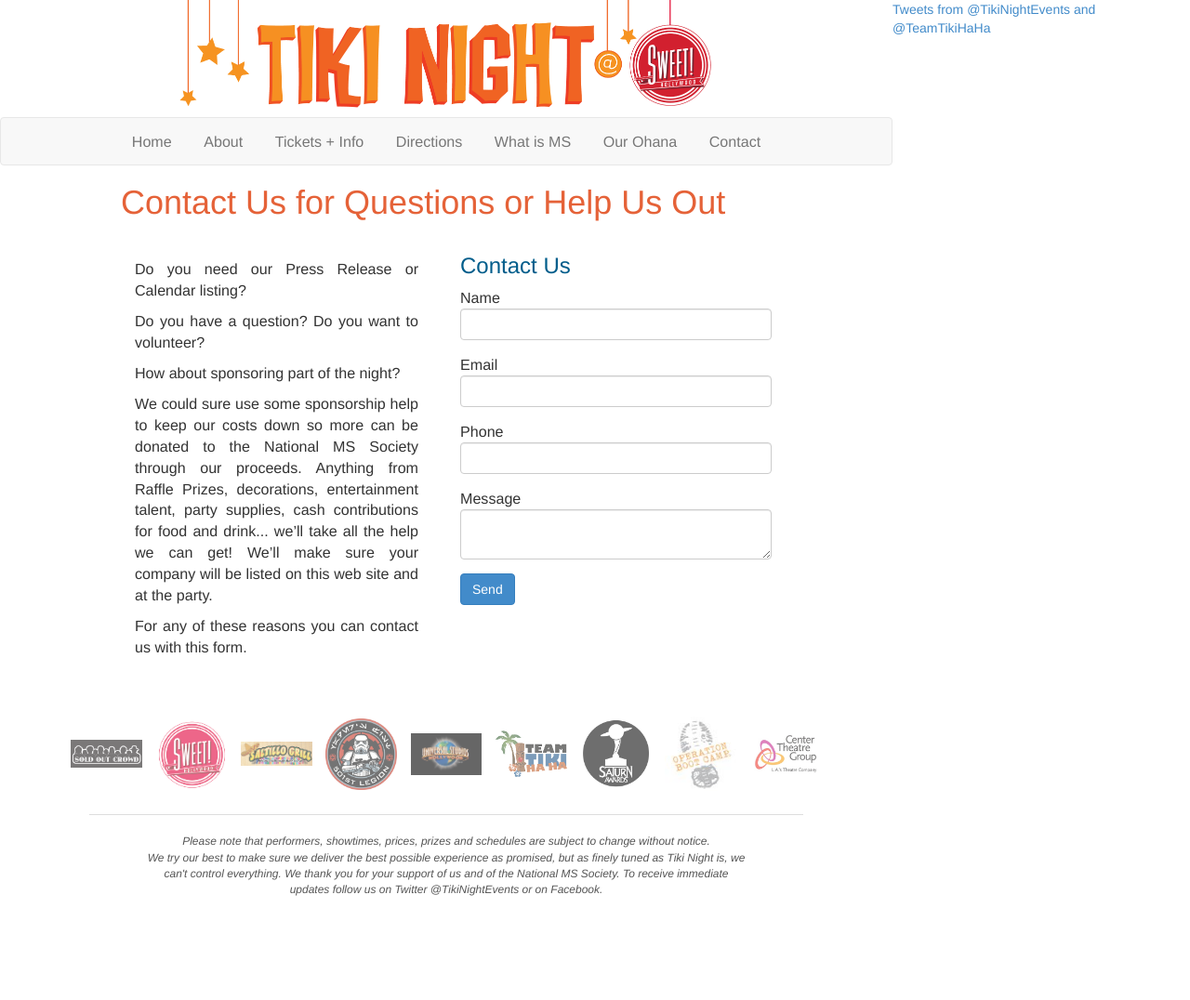
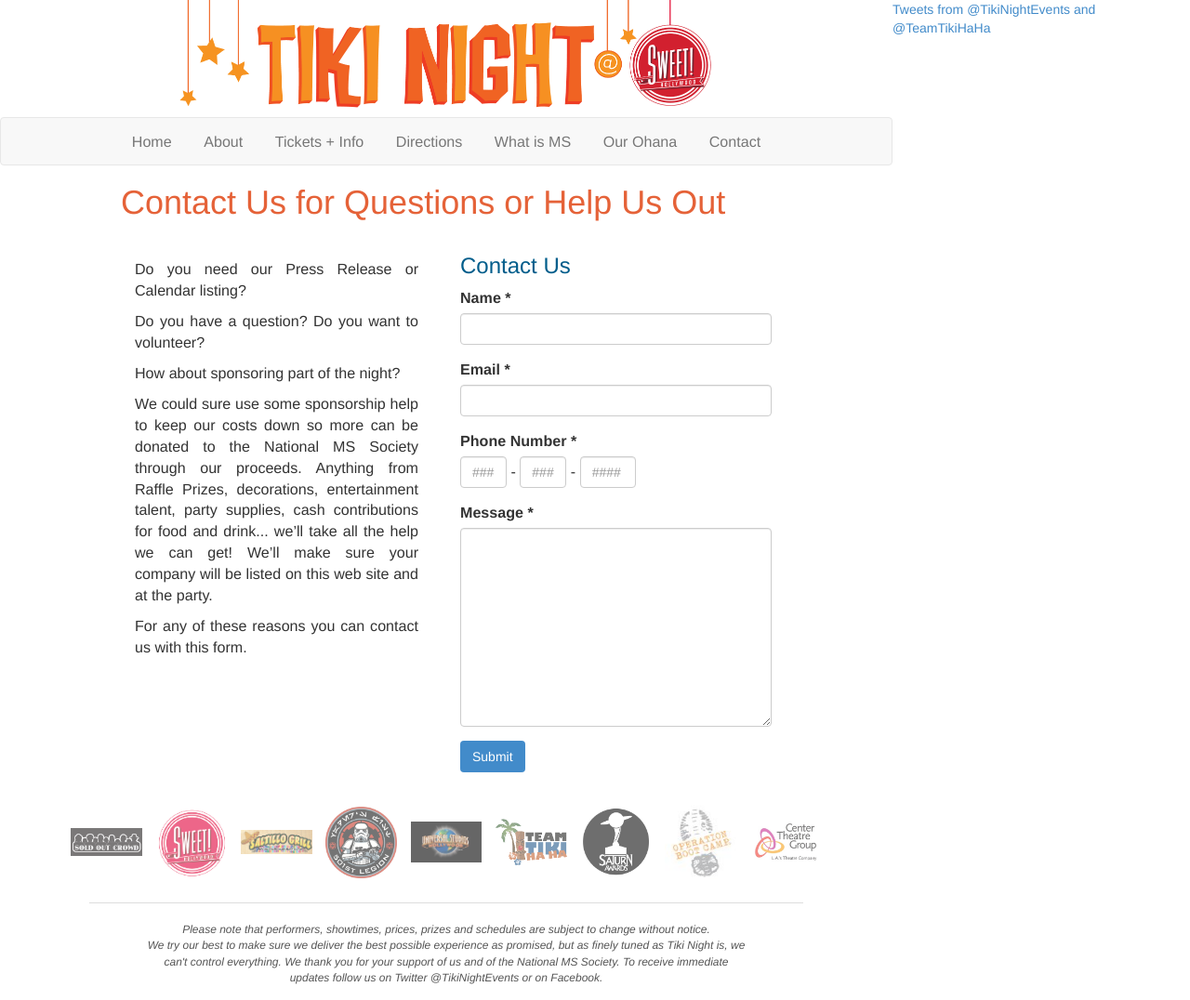
Before and after one commit to dfmcmurray/tiki-night, a Jekyll site: the page built from contact/index.html, in a window 1280 px wide. Shown: the whole page at 93% size. Built offline with Jekyll 4.4.1, drawn with Linux system fonts in a browser that asks for light colours; Markdown is read by kramdown in place of the engine named in the settings; comment, search, counter and statistics services are not loaded.

Commit message:
Adding wufoo to hook up Contact form.

```diff
--- a/_layouts/default.html
+++ b/_layouts/default.html
@@ -11,6 +11,9 @@
 
     <script src="{{site.baseurl}}/libs/jquery.min.js"></script>
     <script src="{{site.baseurl}}/libs/bootstrap.min.js"></script>
+    {% if page.title == "Contact" %}
+      <script src="{{site.baseurl}}/libs/wufoo.js"></script>
+    {% endif %}
 
     <script>!function(d,s,id){var js,fjs=d.getElementsByTagName(s)[0],p=/^http:/.test(d.location)?'http':'https';if(!d.getElementById(id)){js=d.createElement(s);js.id=id;js.src=p+"://platform.twitter.com/widgets.js";fjs.parentNode.insertBefore(js,fjs);}}(document,"script","twitter-wjs");</script>
 
--- a/contact/index.html
+++ b/contact/index.html
@@ -2,6 +2,8 @@
 layout: default
 title: Contact
 ---
+
+
 
 <div id="contact">
 	<h1>Contact Us for Questions or Help Us Out</h1>
@@ -32,23 +34,70 @@
 		</div>
 		<div class='col-md-6'>
 			<h3>Contact Us</h3>
+			<form id="form1" name="form1" class="wufoo topLabel page" accept-charset="UTF-8" autocomplete="off" enctype="multipart/form-data" method="post" novalidate action="https://tikinight.wufoo.com/forms/z1i7mzmv1p64tk1/#public">
 			<div class='form-group'>
-				<div class='control-label'>Name</div>
-				<input type='text' class='name form-control'></input>
+				<label class="desc" id="title1" for="Field1">
+					Name
+					<span id="req_1" class="req">*</span>
+				</label>
+				<div>
+					<input id="Field1" name="Field1" type="text" class="field text medium form-control" value="" maxlength="255" tabindex="1" onkeyup="" required />
+				</div>
 			</div>
 			<div class='form-group'>
-				<div class='control-label'>Email</div>
-				<input type='text' class='email form-control'></input>
+				<label class="desc" id="title5" for="Field5">
+					Email
+					<span id="req_5" class="req">*</span>
+				</label>
+				<div>
+					<input id="Field5" name="Field5" type="email" spellcheck="false" class="field text medium form-control" value="" maxlength="255" tabindex="2" required />
+				</div>
 			</div>
 			<div class='form-group'>
-				<div class='control-label'>Phone</div>
-				<input type='text' class='phone form-control'></input>
+				<label class="desc" id="title6" for="Field6">
+					Phone Number
+					<span id="req_6" class="req">*</span>
+				</label>
+				<div>
+					<span>
+						<input id="Field6" name="Field6" type="tel" class="field text form-control three-digits" placeholder="###" value="" size="3" maxlength="3" tabindex="3" required />
+					</span>
+					<span class="symbol">-</span>
+					<span>
+						<input id="Field6-1" name="Field6-1" type="tel" class="field text form-control three-digits" placeholder="###" value="" size="3" maxlength="3" tabindex="4" required />
+					</span>
+					<span class="symbol">-</span>
+					<span>
+						 <input id="Field6-2" name="Field6-2" type="tel" class="field text form-control four-digits" placeholder="####" value="" size="4" maxlength="4" tabindex="5" required />
+					</span>
+				</div>
 			</div>
 			<div class='form-group'>
-				<div class='control-label'>Message</div>
-				<textarea class='message form-control'></textarea>
+				<label class="desc" id="title7" for="Field7">
+					Message
+					<span id="req_7" class="req">*</span>
+				</label>
+
+				<div>
+					<textarea id="Field7"
+					name="Field7"
+					class="field textarea medium form-control"
+					spellcheck="true"
+					rows="10" cols="50"
+					tabindex="6"
+					onkeyup=""
+					required  ></textarea>
+				</div>
 			</div>
-			<a class='btn btn-primary send'>Send</a>
+			<div>
+				<input id="saveForm" name="saveForm" class="btTxt submit" type="submit" value="Submit"/>
+			</div>
+			<div class='hidden-wufoo-components'>
+				<label for="comment">Do Not Fill This Out</label>
+				<textarea name="comment" id="comment" rows="1" cols="1"></textarea>
+				<input type="hidden" id="idstamp" name="idstamp" value="8jhpqKz7krC78Ucmfe09ez9mshD0b3W0kJzQvFHN7vc=" />
+			</div>
+			</form>
 		</div>
 	</div>
 </div>
--- a/css/main.css
+++ b/css/main.css
@@ -288,3 +288,42 @@
 #contact .contact-description {
   margin : 25px 15px;
 }
+
+#contact input[type="tel"] {
+  display: inline-block;
+}
+
+#contact .form-control.three-digits {
+  width: 50px;
+}
+
+#contact .form-control.four-digits {
+  width: 60px;
+}
+
+#contact input[name="saveForm"] {
+  color: #fff;
+  background-color: #428bca;
+  border-color: #357ebd;
+  display: inline-block;
+  margin-bottom: 0;
+  font-weight: 400;
+  text-align: center;
+  vertical-align: middle;
+  cursor: pointer;
+  background-image: none;
+  border: 1px solid transparent;
+  white-space: nowrap;
+  padding: 6px 12px;
+  font-size: 14px;
+  line-height: 1.42857143;
+  border-radius: 4px;
+  -webkit-user-select: none;
+  -moz-user-select: none;
+  -ms-user-select: none;
+  user-select: none;
+}
+
+#contact .hidden-wufoo-components {
+  display: none;
+}
```
Also changed, not shown: libs/wufoo.js (added).
